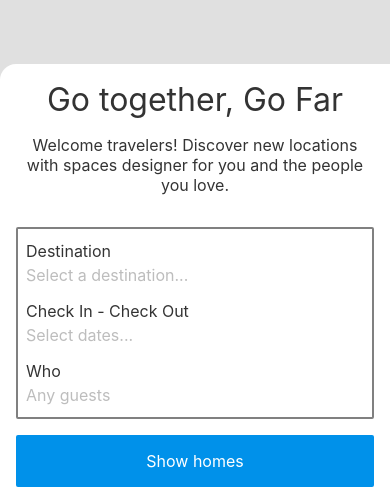
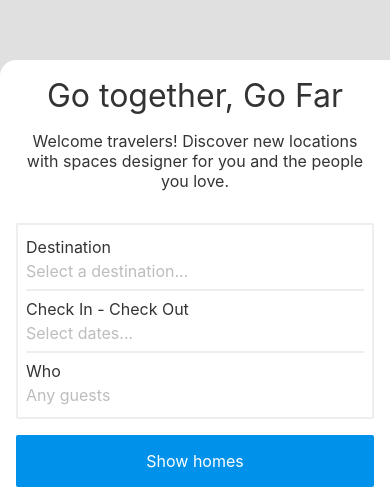
Before and after one commit to linzera/avt, a React Native app: screen /Explore in a window 390 px wide. Shown: the part 341-844 px from the top of the page. Built offline with nearby package versions, Linux system fonts and the light colour scheme.

Commit message:
feat(divider): adding divider

```diff
--- /dev/null
+++ b/src/components/Divider/index.tsx
@@ -0,0 +1,11 @@
+import React from 'react';
+import {View, StyleSheet} from 'react-native';
+import colors from '~/theme/colors';
+
+const styles = StyleSheet.create({
+  divider: {height: 2, backgroundColor: colors.gray200},
+});
+
+export default function Divider() {
+  return <View style={styles.divider} />;
+}
--- a/src/features/Explore/components/SearchForm/index.tsx
+++ b/src/features/Explore/components/SearchForm/index.tsx
@@ -4,11 +4,13 @@ import {useNavigation} from '@react-navigation/native';
 import SearchInput from './SearchInput';
 import routes from '@explore/navigation/routes';
 import Button from '~/components/Button';
+import colors from '~/theme/colors';
+import Divider from '~/components/Divider';
 
 const styles = StyleSheet.create({
   container: {
     borderWidth: 2,
-    borderColor: 'gray',
+    borderColor: colors.gray200,
     marginBottom: 16,
     borderRadius: 2,
     paddingHorizontal: 8,
@@ -20,7 +22,7 @@ export default function SearchForm() {
   const {navigate} = useNavigation();
 
   // eslint-disable-next-line @typescript-eslint/ban-ts-comment
-  // @ts-ignore dale
+  // @ts-ignore
   const onSearchInputPress = (route: string) => navigate(route);
 
   return (
@@ -31,11 +33,13 @@ export default function SearchForm() {
           placeholder="Select a destination..."
           onPress={() => onSearchInputPress(routes.destination)}
         />
+        <Divider />
         <SearchInput
           label="Check In - Check Out"
           placeholder="Select dates..."
           onPress={() => onSearchInputPress(routes.period)}
         />
+        <Divider />
         <SearchInput
           label="Who"
           placeholder="Any guests"
@@ -43,7 +47,7 @@ export default function SearchForm() {
         />
       </View>
       <Button variant="primary">
-        <Button.Text style={{color: 'white'}}>Show homes</Button.Text>
+        <Button.Text>Show homes</Button.Text>
       </Button>
     </>
   );
```
